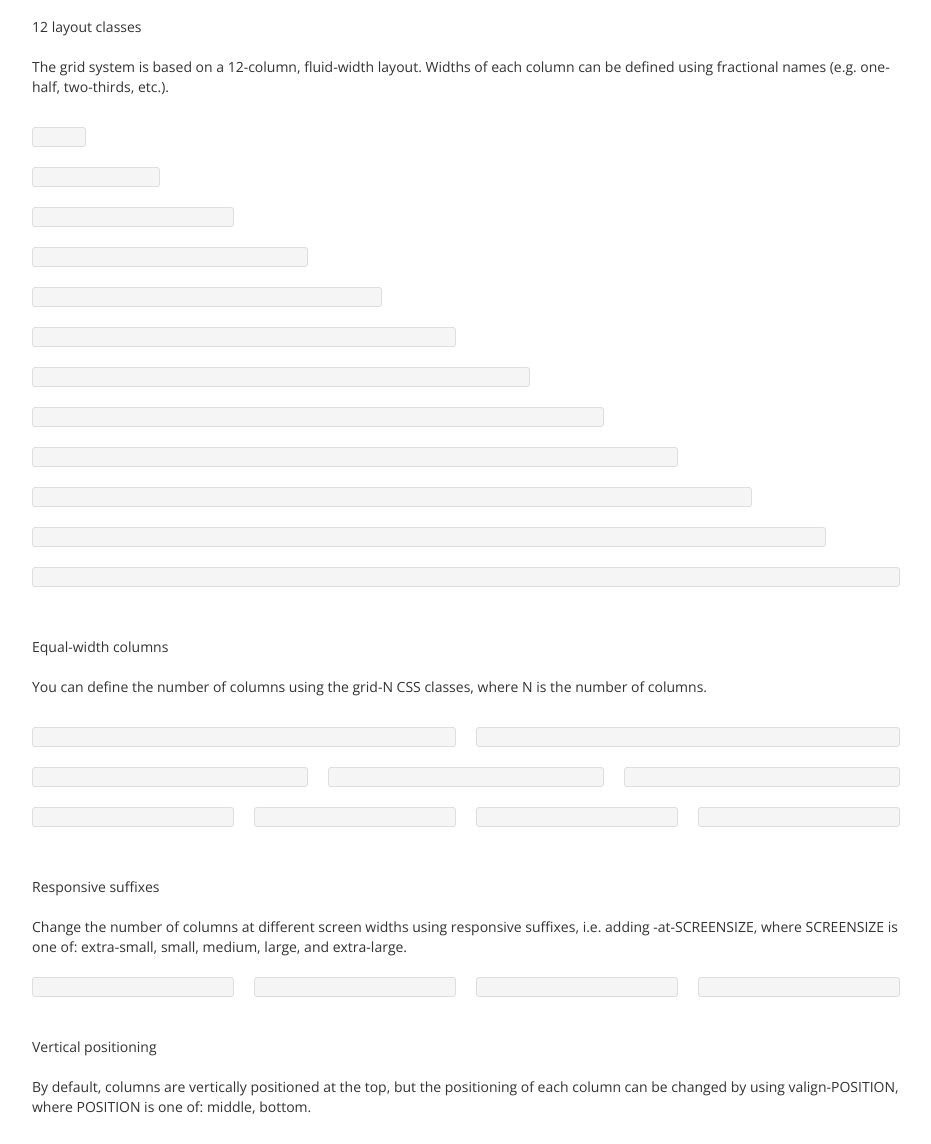
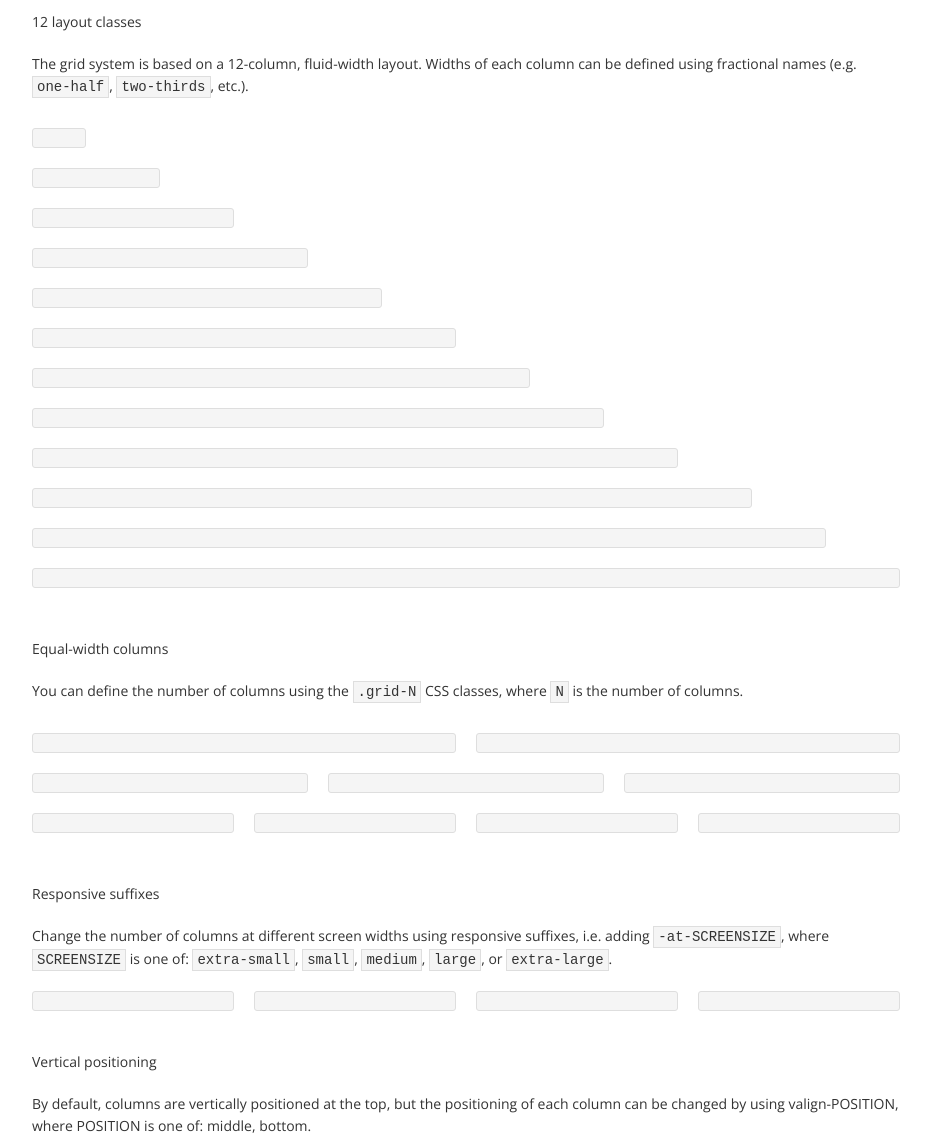
Before and after one commit to stevenle/stevenle.github.io, a plain HTML site: page base/index.html in a window 1280 px wide. Shown: the part 745-1889 px from the top of the page, without its empty margins (174-1105 px from the left). Drawn offline with nearby package versions, Linux system fonts and the light colour scheme.

Commit message:
Small content update

```diff
--- a/base/index.html
+++ b/base/index.html
@@ -12,7 +12,7 @@ body {
   font-family: 'Open Sans', sans-serif;
   font-size: 14px;
   font-weight: 300;
-  line-height: 20px;
+  line-height: 22px;
 }
 h1,
 h2,
@@ -104,14 +104,13 @@ code {
   background-color: #f5f5f5;
   border: 1px solid #dedede;
   font-family: monospace;
-  margin: 0 4px;
   padding: 2px 4px;
+  white-space: nowrap;
 }
 
 pre code {
   border-radius: 3px;
   display: block;
-  margin: 0;
   padding: 10px;
   white-space: pre-wrap;
 }
@@ -140,7 +139,7 @@ table tr {
 <section id="overview">
   <div class="content pad-vert-medium">
     <h1>Base</h1>
-    <p>
+    <p></p>
       Base is a modern framework designed to reduce the amount of time writing
       CSS and JS, allowing more time for developers to produce great content.
     </p>
@@ -167,7 +166,7 @@ table tr {
       different.
     </p>
 
-    <div class="pad-vert-medium">
+    <div class="pad-top-small pad-bottom-medium">
       <div class="grid-2 grid-4-at-medium">
         <div class="text-center">
           <div class="icon placeholder space-bottom-base">
@@ -211,8 +210,8 @@ table tr {
       <h3>12 layout classes</h3>
       <p>
         The grid system is based on a 12-column, fluid-width layout. Widths of
-        each column can be defined using fractional names (e.g. one-half,
-        two-thirds, etc.).
+        each column can be defined using fractional names (e.g.
+        <code>one-half</code>, <code>two-thirds</code>, etc.).
       </p>
 
       <div class="grid pad-vert-base">
@@ -280,8 +279,8 @@ table tr {
     <div class="demo">
       <h3>Equal-width columns</h3>
       <p>
-        You can define the number of columns using the grid-N CSS classes, where
-        N is the number of columns.
+        You can define the number of columns using the <code>.grid-N</code> CSS
+        classes, where <code>N</code> is the number of columns.
       </p>
       <div class="grid-2 pad-vert-base">
         <div class="item"><div class="demo-box"></div></div>
@@ -304,8 +303,10 @@ table tr {
       <h3>Responsive suffixes</h3>
       <p>
         Change the number of columns at different screen widths using responsive
-        suffixes, i.e. adding -at-SCREENSIZE, where SCREENSIZE is one of:
-        extra-small, small, medium, large, and extra-large.
+        suffixes, i.e. adding <code>-at-SCREENSIZE</code>, where
+        <code>SCREENSIZE</code> is one of: <code>extra-small</code>,
+        <code>small</code>, <code>medium</code>, <code>large</code>, or
+        <code>extra-large</code>.
       </p>
       <div class="grid-1 grid-2-at-small grid-4-at-medium">
         <div class="item"><div class="demo-box"></div></div>
```
Also changed, not shown: .grow/diff.proto.json, .grow/index.proto.json.
